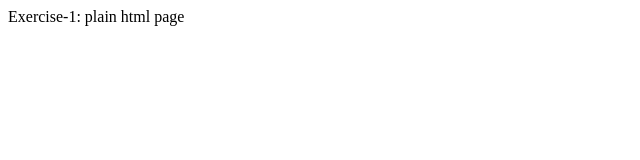
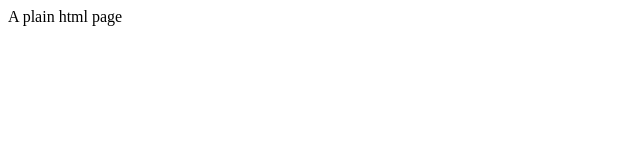
Before and after one commit to glgit/tutorial, a plain HTML site: page ex1/resources/index.html in a window 1280 px wide. Shown: the full height of the page, 0-640 px from the left. Drawn offline with Linux system fonts and the light colour scheme.

Commit message:
adjusted html page

```diff
--- a/ex1/resources/index.html
+++ b/ex1/resources/index.html
@@ -5,12 +5,12 @@
   <head>
     <meta charset="UTF-8">
     <meta content="utf-8" http-equiv="encoding">
-    <title>Single Page App Page</title>
+    <title>Clojure Tutorial Excercise 1</title>
   </head>
 
   <body>
 
-    <div id="app"> Exercise-1: plain html page </div>
+    <div id="app"> A plain html page </div>
 
 
   </body>
```
